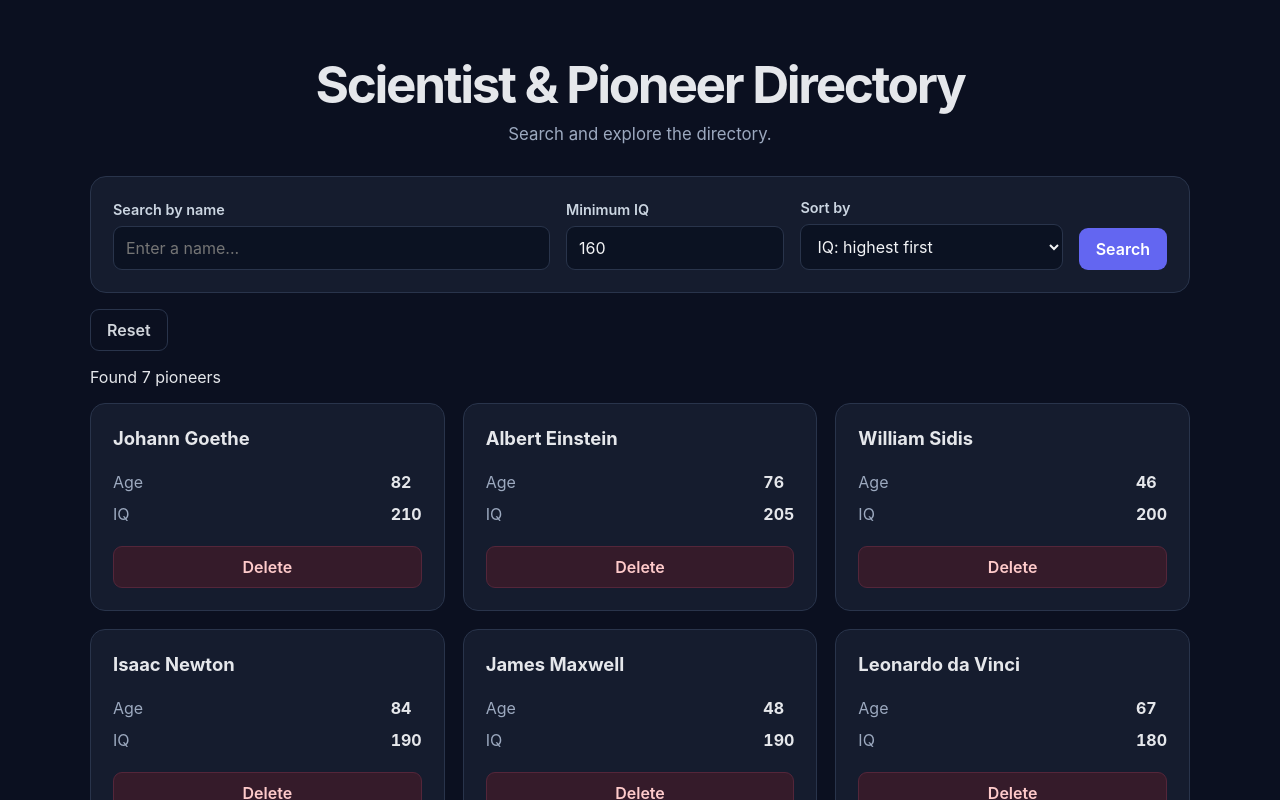
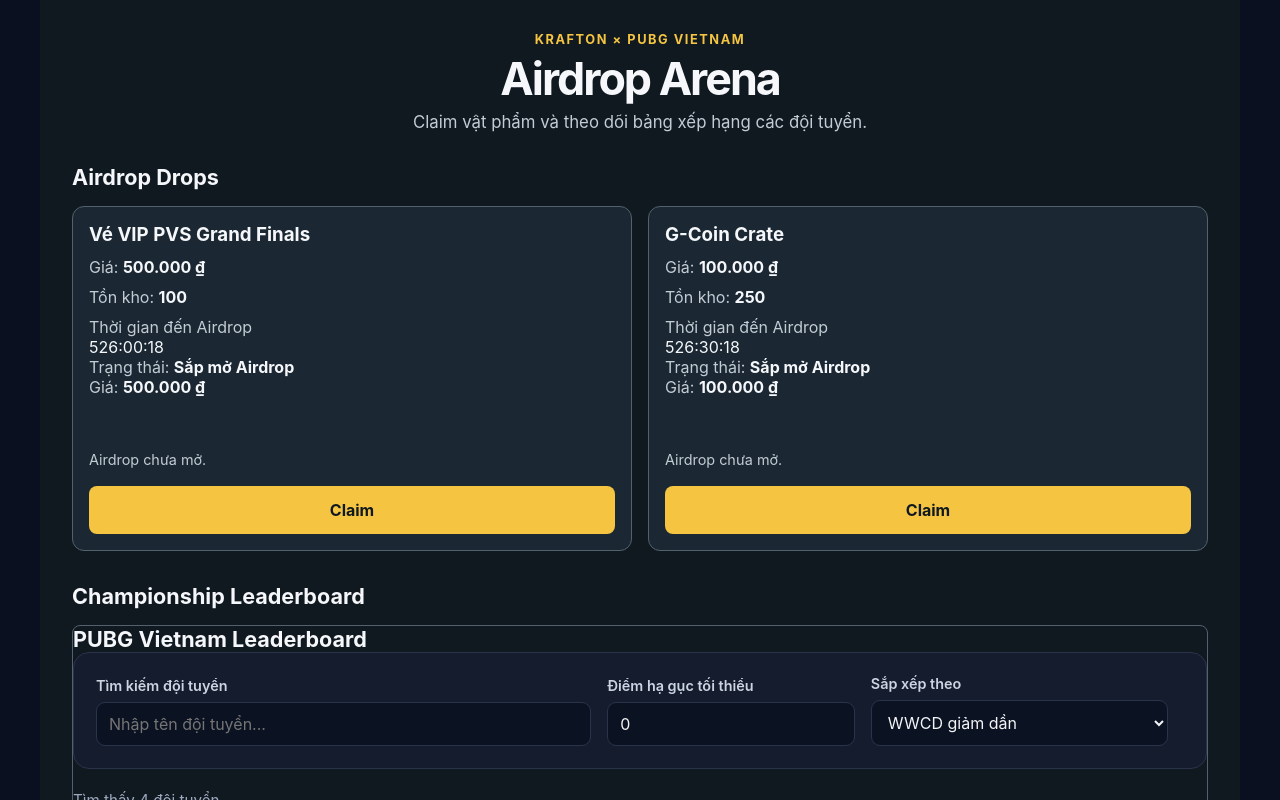
Before and after one commit to duybaok19/24520180_Lab3, a React (Vite) app: page / in a window 1280 px wide. Shown: the top 800 px of the page. Built offline with nearby package versions, Linux system fonts and the light colour scheme.

Commit message:
feat(hw3): integrate PUBG Vietnam airdrop arena

```diff
--- a/src/App.jsx
+++ b/src/App.jsx
@@ -1,13 +1,7 @@
-import ScientistDirectory from './components/ScientistDirectory.jsx';
-import PubgMatchTelemetry from './components/PubgMatchTelemetry.jsx';
+import KraftonPubgVnArena from './homeworks/KraftonPubgVnArena/KraftonPubgVnArena';
 
 function App() {
-  return (
-    <>
-      <ScientistDirectory />
-      <PubgMatchTelemetry />
-    </>
-  );
+  return <KraftonPubgVnArena />;
 }
 
 export default App;
--- /dev/null
+++ b/src/homeworks/KraftonPubgVnArena/KraftonPubgVnArena.jsx
@@ -0,0 +1,129 @@
+import Countdown from './Countdown';
+import Leaderboard from './Leaderboard';
+import { SAMPLE_DROPS } from './data';
+import { useOptimisticClaim } from '../../hooks/useOptimisticClaim';
+import { usePubgAirdropTimer } from '../../hooks/usePubgAirdropTimer';
+import styles from './KraftonPubgVnArena.module.css';
+
+const currencyVnd = new Intl.NumberFormat('vi-VN', {
+  style: 'currency',
+  currency: 'VND',
+});
+
+function DropCard({ drop, pending, onClaim }) {
+  // Giúp phase tự cập nhật khi countdown chạm thời điểm mở.
+  const { remainingMs } = usePubgAirdropTimer(drop.dropEpochMs);
+
+  const phase =
+    drop.remainingStock <= 0
+      ? 'LOOTED_OUT'
+      : remainingMs === 0
+        ? 'AIRDROP_LIVE'
+        : 'WARMUP';
+
+  const statusId = `drop-status-${drop.id}`;
+
+  const statusText = pending
+    ? 'Đang xử lý yêu cầu Claim.'
+    : drop.remainingStock <= 0
+      ? 'Đã hết hàng.'
+      : remainingMs > 0
+        ? 'Airdrop chưa mở.'
+        : 'Có thể Claim.';
+
+  return (
+    <article className={styles.dropCard}>
+      <section className={styles.dropInfo}>
+        <h3>{drop.title}</h3>
+
+        <p>
+          Giá: <strong>{currencyVnd.format(drop.priceVnd)}</strong>
+        </p>
+
+        <p>
+          Tồn kho: <strong>{drop.remainingStock}</strong>
+        </p>
+
+        <Countdown
+          targetEpochMs={drop.dropEpochMs}
+          phase={phase}
+          priceVnd={drop.priceVnd}
+        />
+      </section>
+
+      <section className={styles.dropActions}>
+        <p id={statusId} className={styles.dropStatus}>
+          {statusText}
+        </p>
+
+        <button
+          type="button"
+          className={styles.claimButton}
+          disabled={pending || drop.remainingStock <= 0}
+          aria-describedby={statusId}
+          onClick={() => onClaim(drop.id)}
+        >
+          {pending ? 'Đang xử lý...' : 'Claim'}
+        </button>
+      </section>
+    </article>
+  );
+}
+
+export default function KraftonPubgVnArena() {
+  const {
+    drops,
+    claim,
+    pendingDropIds,
+    message,
+  } = useOptimisticClaim(SAMPLE_DROPS);
+
+  return (
+    <main className={styles.arena}>
+      <header className={styles.header}>
+        <p className={styles.eyebrow}>KRAFTON × PUBG VIETNAM</p>
+        <h1>Airdrop Arena</h1>
+        <p>Claim vật phẩm và theo dõi bảng xếp hạng các đội tuyển.</p>
+      </header>
+
+      {message && (
+        <section
+          className={styles.errorMessage}
+          role="alert"
+        >
+          {message}
+        </section>
+      )}
+
+      <section
+        className={styles.dropSection}
+        aria-labelledby="drops-heading"
+      >
+        <h2 id="drops-heading">Airdrop Drops</h2>
+
+        <ul className={styles.dropList}>
+          {drops.map((drop) => (
+            <li key={drop.id}>
+              <DropCard
+                drop={drop}
+                pending={pendingDropIds.has(drop.id)}
+                onClaim={claim}
+              />
+            </li>
+          ))}
+        </ul>
+      </section>
+
+      <section
+        className={styles.leaderboardSection}
+        aria-labelledby="leaderboard-heading"
+      >
+        <h2 id="leaderboard-heading">Championship Leaderboard</h2>
+
+        <section className={styles.tableViewport}>
+          <Leaderboard />
+        </section>
+      </section>
+    </main>
+  );
+}
--- /dev/null
+++ b/src/homeworks/KraftonPubgVnArena/KraftonPubgVnArena.module.css
@@ -0,0 +1,187 @@
+.arena {
+  --arena-bg: #101820;
+  --arena-surface: #1b2833;
+  --arena-surface-alt: #243541;
+  --arena-text: #f5f7fa;
+  --arena-muted: #c2ccd4;
+  --arena-accent: #f5c542;
+  --arena-danger: #ff8585;
+  --arena-border: #52616d;
+
+  box-sizing: border-box;
+  width: 100%;
+  max-width: 100%;
+  min-width: 0;
+  padding: 1rem;
+  color: var(--arena-text);
+  background: var(--arena-bg);
+}
+
+.arena *,
+.arena *::before,
+.arena *::after {
+  box-sizing: border-box;
+}
+
+.header {
+  display: flex;
+  flex-direction: column;
+  gap: 0.5rem;
+  margin-bottom: 2rem;
+}
+
+.header h1 {
+  margin: 0;
+  font-size: clamp(1.8rem, 7vw, 2.8rem);
+}
+
+.header p {
+  margin: 0;
+  color: var(--arena-muted);
+}
+
+.eyebrow {
+  color: var(--arena-accent) !important;
+  font-size: 0.8rem;
+  font-weight: 700;
+  letter-spacing: 0.12em;
+}
+
+.dropSection,
+.leaderboardSection {
+  display: flex;
+  flex-direction: column;
+  gap: 1rem;
+  min-width: 0;
+  margin-block: 2rem;
+}
+
+.dropSection h2,
+.leaderboardSection h2 {
+  margin: 0;
+  font-size: 1.35rem;
+}
+
+.dropList {
+  display: grid;
+  grid-template-columns: minmax(0, 1fr);
+  gap: 1rem;
+  margin: 0;
+  padding: 0;
+  list-style: none;
+}
+
+.dropCard {
+  display: flex;
+  flex-direction: column;
+  gap: 1rem;
+  min-width: 0;
+  padding: 1rem;
+  border: 1px solid var(--arena-border);
+  border-radius: 0.75rem;
+  background: var(--arena-surface);
+}
+
+.dropInfo {
+  display: flex;
+  flex-direction: column;
+  gap: 0.65rem;
+  min-width: 0;
+}
+
+.dropInfo h3 {
+  margin: 0;
+  overflow-wrap: anywhere;
+}
+
+.dropInfo p {
+  margin: 0;
+  color: var(--arena-muted);
+}
+
+.dropInfo strong {
+  color: var(--arena-text);
+}
+
+.dropActions {
+  display: flex;
+  flex-direction: column;
+  gap: 0.65rem;
+  align-items: stretch;
+}
+
+.dropStatus {
+  min-height: 1.5rem;
+  margin: 0;
+  color: var(--arena-muted);
+  font-size: 0.9rem;
+}
+
+.claimButton {
+  min-height: 48px;
+  padding: 0.75rem 1rem;
+  border: 0;
+  border-radius: 0.5rem;
+  color: #101820;
+  background: var(--arena-accent);
+  font: inherit;
+  font-weight: 700;
+  cursor: pointer;
+}
+
+.claimButton:disabled {
+  color: var(--arena-muted);
+  background: var(--arena-surface-alt);
+  cursor: not-allowed;
+}
+
+.claimButton:focus-visible {
+  outline: 3px solid var(--arena-text);
+  outline-offset: 3px;
+}
+
+.errorMessage {
+  margin-block: 1rem;
+  padding: 1rem;
+  border: 1px solid var(--arena-danger);
+  border-radius: 0.5rem;
+  color: var(--arena-text);
+  background: var(--arena-surface);
+  overflow-wrap: anywhere;
+}
+
+.tableViewport {
+  width: 100%;
+  max-width: 100%;
+  min-width: 0;
+  overflow-x: auto;
+  overscroll-behavior-x: contain;
+  border: 1px solid var(--arena-border);
+  border-radius: 0.5rem;
+}
+
+.tableViewport table {
+  min-width: 600px;
+}
+
+@media (min-width: 600px) {
+  .arena {
+    padding: 1.5rem;
+  }
+
+  .dropList {
+    grid-template-columns: repeat(2, minmax(0, 1fr));
+  }
+
+  .dropCard {
+    justify-content: space-between;
+  }
+}
+
+@media (min-width: 900px) {
+  .arena {
+    max-width: 1200px;
+    margin-inline: auto;
+    padding: 2rem;
+  }
+}
```
